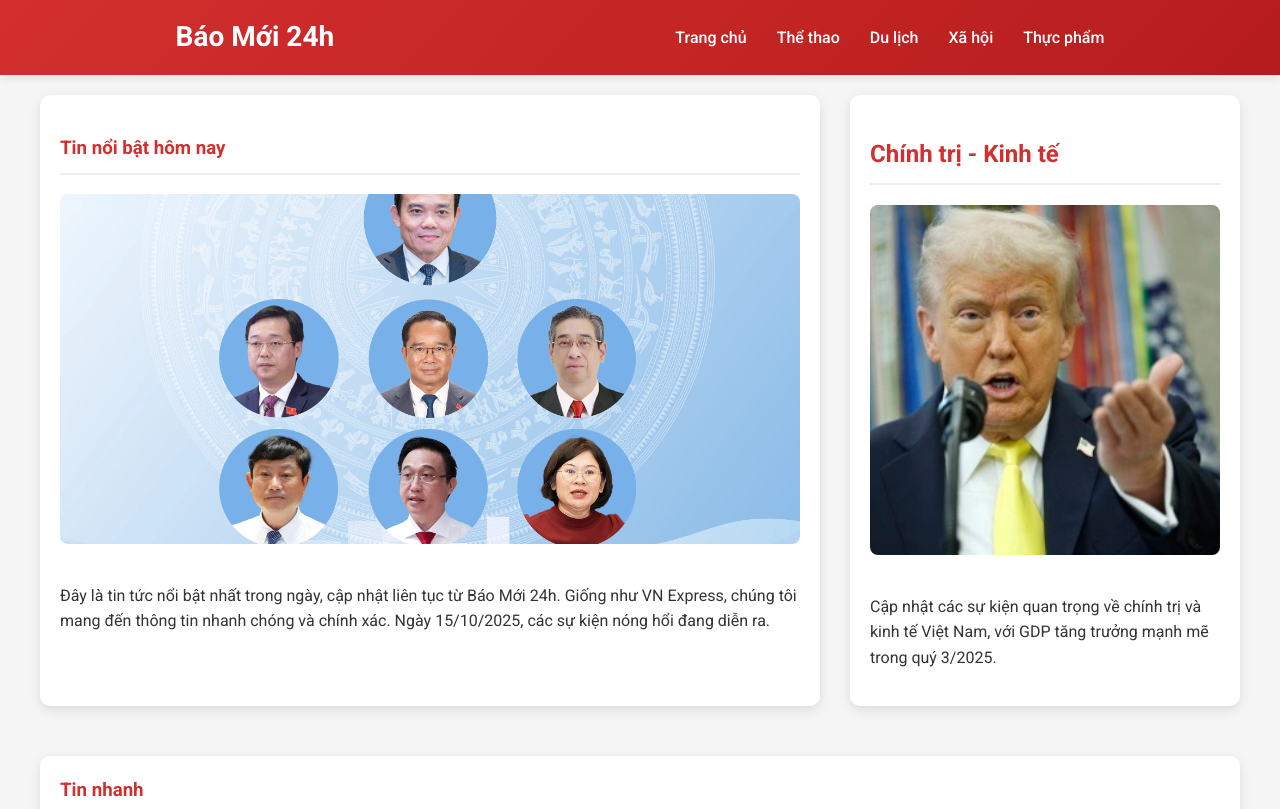
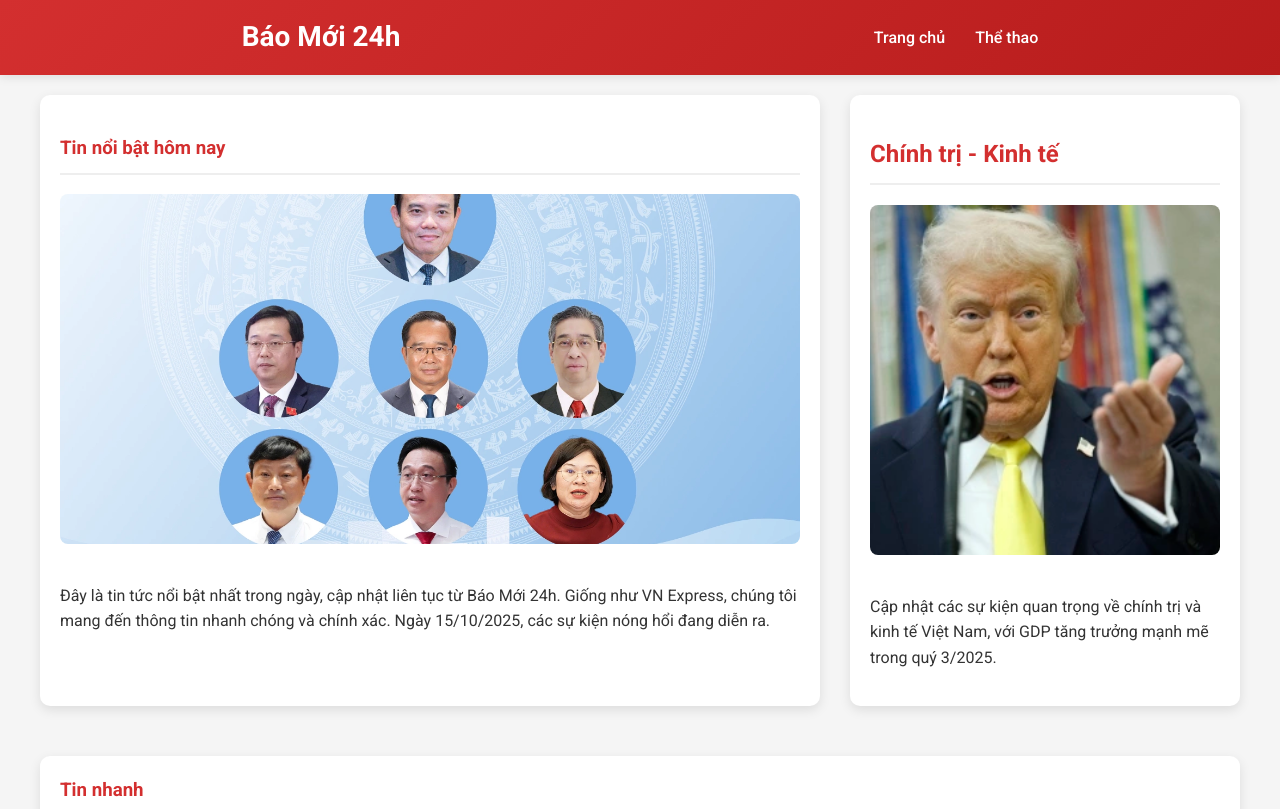
Before and after one commit to dangduong0127/testgit, a plain HTML site: page index.html in a window 1280 px wide. Shown: the top 809 px of the page. Drawn offline with Linux system fonts and the light colour scheme.

Commit message:
fix navbar

```diff
--- a/index.html
+++ b/index.html
@@ -17,9 +17,6 @@
         <ul>
           <li><a href="index.html">Trang chủ</a></li>
           <li><a href="thethao.html">Thể thao</a></li>
-          <li><a href="dulich.html">Du lịch</a></li>
-          <li><a href="xahoi.html">Xã hội</a></li>
-          <li><a href="thucpham.html">Thực phẩm</a></li>
         </ul>
       </nav>
     </header>
```
